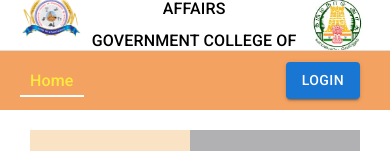
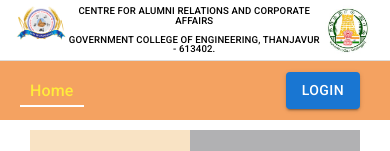
Before and after one commit to gopun/GCETJ-Alumni, a React (Vite) app: page / in a window 390 px wide. Shown: the top 151 px of the page. Built offline with nearby package versions, Linux system fonts and the light colour scheme; no server answers.

Commit message:
mobile view header fix

```diff
--- a/src/components/header/Header.css
+++ b/src/components/header/Header.css
@@ -38,3 +38,24 @@
   align-items: center;
   gap: 15px; /* Space between elements */
 }
+
+@media (max-width: 768px) {
+  .header-top {
+    height: 60px; /* Slightly increase height from 50px to 60px */
+    padding: 5px 15px; /* Keep padding minimal */
+  }
+
+  .header-text {
+    font-size: 0.6rem; /* Reduce font size slightly */
+    text-align: center;
+    overflow: hidden;
+  }
+
+  .header .logo img {
+    height: 50px; /* Reduce logo size slightly */
+  }
+
+  .header-actions {
+    gap: 10px; /* Reduce spacing between elements */
+  }
+}
```
